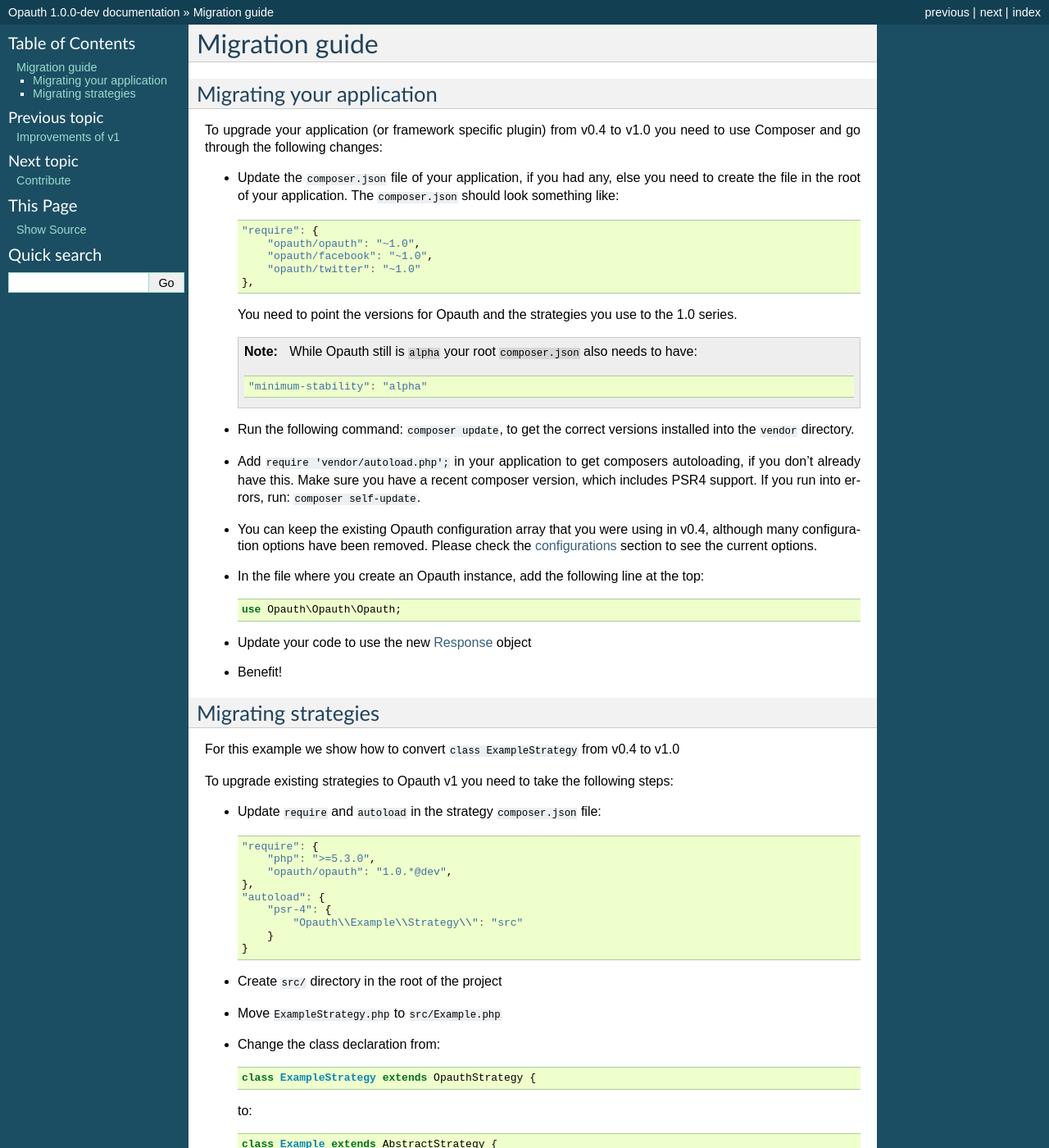
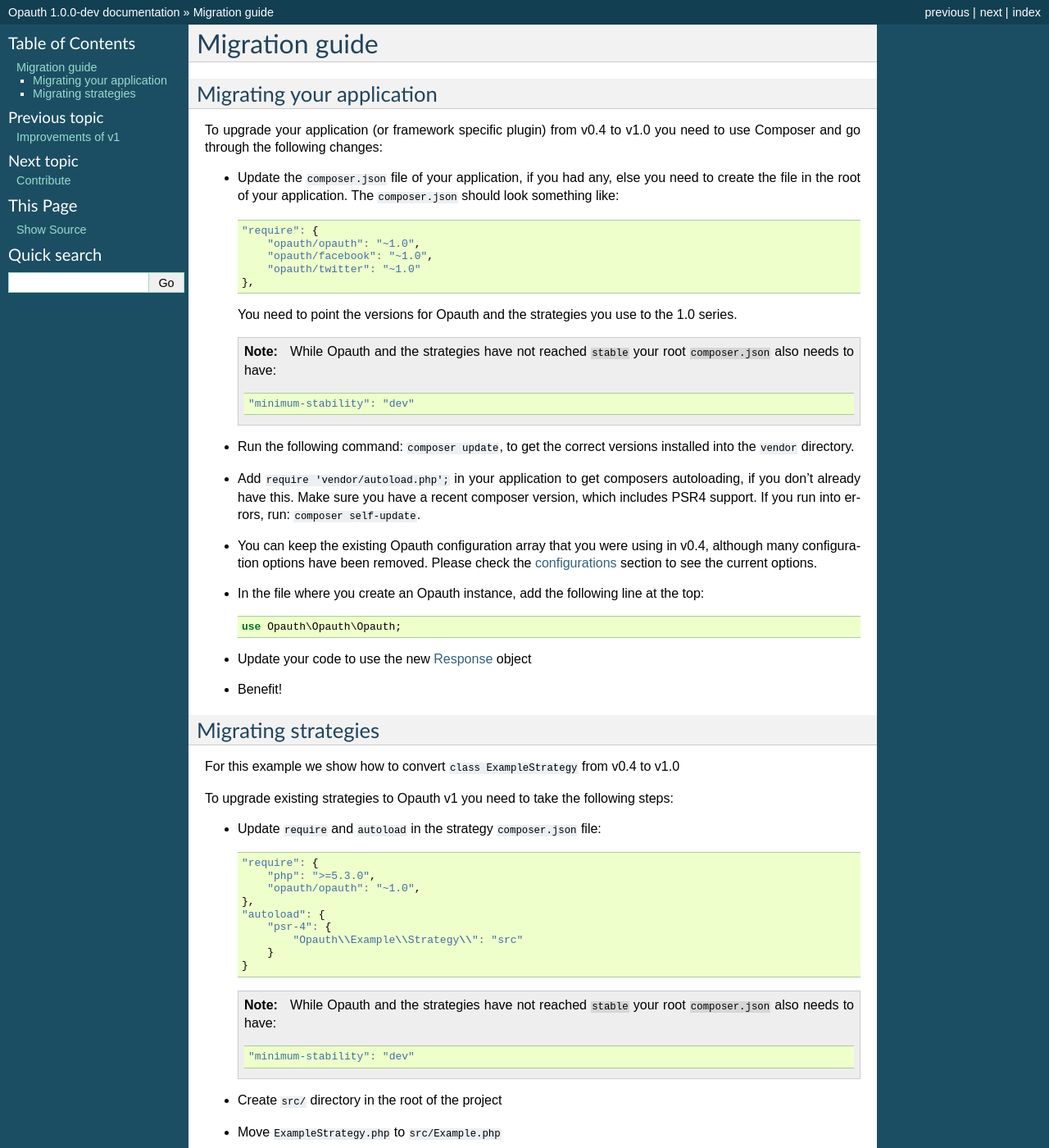
Before and after one commit to opauth/opauth, a Sphinx documentation site: the page built from docs/migration-guide.rst, in a window 1280 px wide and 1400 px high. Shown: the whole window at 82% size. Built offline with Sphinx 7.4.7, drawn with Linux system fonts in a browser that asks for light colours.

Commit message:
update notes about composer require

```diff
--- a/docs/getting-started.rst
+++ b/docs/getting-started.rst
@@ -18,9 +18,9 @@ You can add Opauth and strategies to your applications ``composer.json``::
         }
     }
 
-.. note:: While Opauth still is ``alpha`` your root ``composer.json`` also needs to have::
+.. note:: While Opauth and the strategies have not reached ``stable`` your root ``composer.json`` also needs to have::
 
-  "minimum-stability": "alpha"
+  "minimum-stability": "dev"
 
 Next you need to run::
 
--- a/docs/migration-guide.rst
+++ b/docs/migration-guide.rst
@@ -17,9 +17,9 @@ To upgrade your application (or framework specific plugin) from v0.4 to v1.0 you
 
   You need to point the versions for Opauth and the strategies you use to the 1.0 series.
 
-  .. note:: While Opauth still is ``alpha`` your root ``composer.json`` also needs to have::
+  .. note:: While Opauth and the strategies have not reached ``stable`` your root ``composer.json`` also needs to have::
 
-    "minimum-stability": "alpha"
+    "minimum-stability": "dev"
 
 - Run the following command: ``composer update``, to get the correct versions installed into the ``vendor`` directory.
 
@@ -49,13 +49,17 @@ To upgrade existing strategies to Opauth v1 you need to take the following steps
 
     "require": {
         "php": ">=5.3.0",
-        "opauth/opauth": "1.0.*@dev",
+        "opauth/opauth": "~1.0",
     },
     "autoload": {
         "psr-4": {
             "Opauth\\Example\\Strategy\\": "src"
         }
     }
+
+  .. note:: While Opauth and the strategies have not reached ``stable`` your root ``composer.json`` also needs to have::
+
+    "minimum-stability": "dev"
 
 - Create ``src/`` directory in the root of the project
 
```
